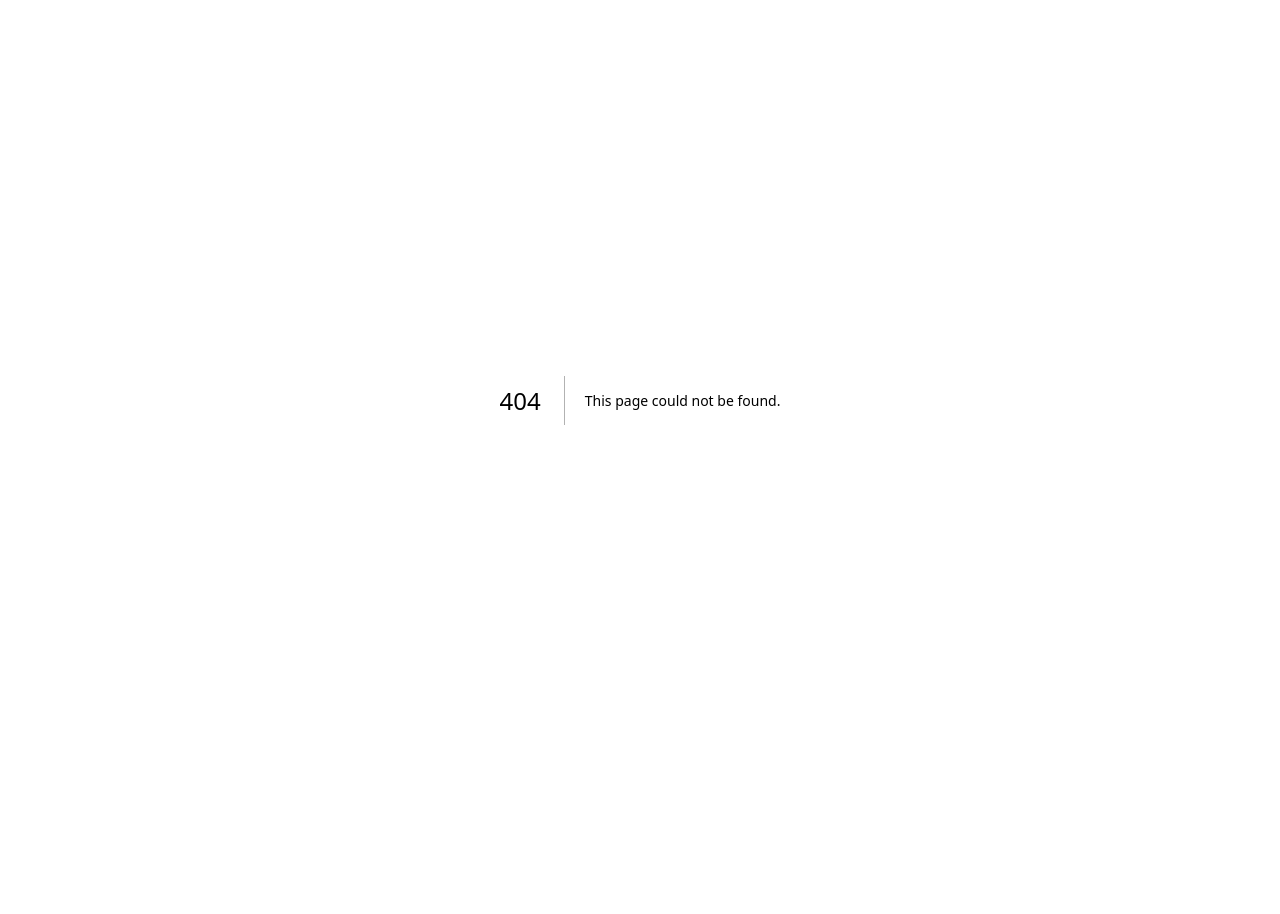
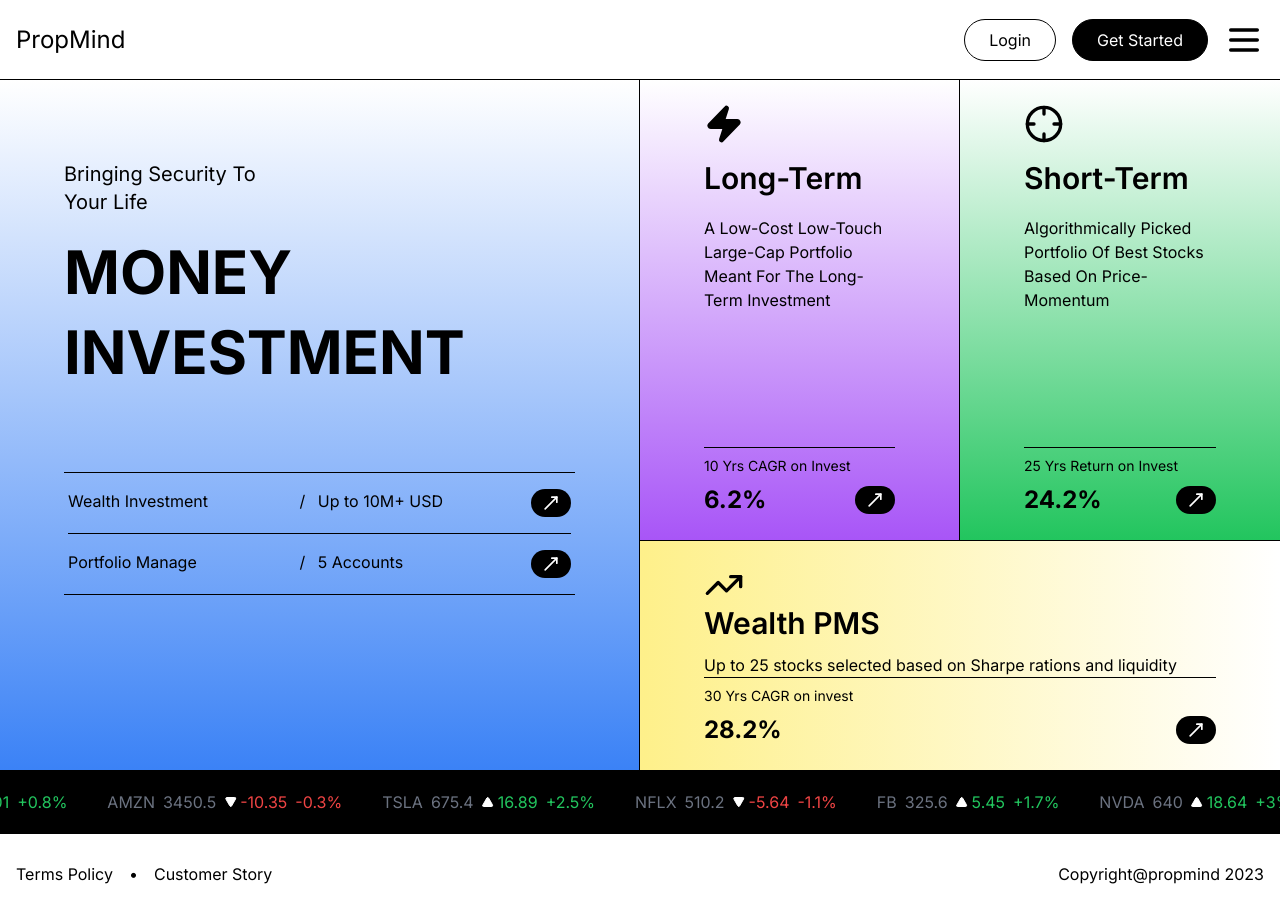
Before and after one commit to ColeBlender/tailwind-walkthroughs, a Next.js app: page /investment in a window 1280 px wide. Before the commit this address had no page. Before the commit the page ends 800 px from the top, so only its background shows below. Built offline with nearby package versions, Linux system fonts and the light colour scheme.

Commit message:
add invest page

```diff
--- /dev/null
+++ b/src/app/investment/page.tsx
@@ -0,0 +1,198 @@
+import {
+  Crosshair,
+  Menu,
+  MoveUpRight,
+  TrendingUp,
+  Triangle,
+  Zap,
+} from "lucide-react";
+import Link from "next/link";
+
+function InvestmentPage() {
+  return (
+    <div className="flex flex-col min-h-screen">
+      <header className="flex justify-between h-20 items-center border-b border-black px-4">
+        <h1 className="text-2xl">PropMind</h1>
+
+        <div className="flex gap-4 items-center">
+          <Link
+            href="/investment"
+            className="py-2 px-6 border border-black rounded-full hidden sm:block"
+          >
+            Login
+          </Link>
+          <Link
+            href="/investment"
+            className="py-2 px-6 bg-black text-white border border-black rounded-full hidden sm:block"
+          >
+            Get Started
+          </Link>
+          <Menu className="size-10" />
+        </div>
+      </header>
+
+      <main className="sm:grid flex-1 grid-cols-4 grid-rows-3">
+        <div className="bg-gradient-to-b from-white to-blue-500 row-span-3 col-span-2 pt-20 px-4 xl:px-16 sm:border-r border-black">
+          <p className="text-xl">
+            Bringing Security To <p>Your Life</p>
+          </p>
+          <h1 className="text-2xl lg:text-6xl font-bold uppercase lg:leading-[80px] mt-4">
+            Money <h1>Investment</h1>
+          </h1>
+
+          <div className="mt-20 border-y border-black py-4 px-1">
+            <div className="flex">
+              <p className="flex-1">Wealth Investment</p>
+              <p className="flex-1">
+                <span className="mr-2">/</span> Up to 10M+ USD
+              </p>
+              <MoveUpRight className="bg-black rounded-full text-white w-10 py-1 h-7" />
+            </div>
+
+            <hr className="border-black my-4" />
+
+            <div className="flex">
+              <p className="flex-1">Portfolio Manage</p>
+              <p className="flex-1">
+                <span className="mr-2">/</span> 5 Accounts
+              </p>
+              <MoveUpRight className="bg-black rounded-full text-white w-10 py-1 h-7" />
+            </div>
+          </div>
+        </div>
+
+        <div className="bg-gradient-to-b from-white to-purple-500 row-span-2 px-4 xl:px-16 flex flex-col p-6 sm:border-r border-black">
+          <Zap className="size-10" fill={"black"} />
+          <h1 className="text-3xl font-semibold mt-4">Long-Term</h1>
+
+          <p className="mt-5">
+            A Low-Cost Low-Touch Large-Cap Portfolio Meant For The Long-Term
+            Investment
+          </p>
+
+          <hr className="border-black mt-auto mb-2" />
+
+          <p className="text-sm">10 Yrs CAGR on Invest</p>
+
+          <div className="flex justify-between items-center mt-2">
+            <p className="text-2xl font-bold">6.2%</p>
+
+            <MoveUpRight className="bg-black rounded-full text-white w-10 py-1 h-7" />
+          </div>
+        </div>
+
+        <div className="bg-gradient-to-b from-white to-green-500 row-span-2 px-4 xl:px-16 flex flex-col p-6">
+          <Crosshair className="size-10" />
+          <h1 className="text-3xl font-semibold mt-4">Short-Term</h1>
+
+          <p className="mt-5">
+            Algorithmically Picked Portfolio Of Best Stocks Based On
+            Price-Momentum
+          </p>
+
+          <hr className="border-black mt-auto mb-2" />
+
+          <p className="text-sm">25 Yrs Return on Invest</p>
+
+          <div className="flex justify-between items-center mt-2">
+            <p className="text-2xl font-bold">24.2%</p>
+
+            <MoveUpRight className="bg-black rounded-full text-white w-10 py-1 h-7" />
+          </div>
+        </div>
+
+        <div className="bg-gradient-to-r from-yellow-200 to-white col-span-2 px-4 xl:px-16 flex flex-col p-6 sm:border-t border-black">
+          <TrendingUp className="size-10" />
+          <h1 className="text-3xl font-semibold">Wealth PMS</h1>
+
+          <p className="mt-3 text-xs lg:text-base">
+            Up to 25 stocks selected based on Sharpe rations and liquidity
+          </p>
+
+          <hr className="border-black mt-auto mb-2" />
+
+          <p className="text-sm">30 Yrs CAGR on invest</p>
+
+          <div className="flex justify-between items-center mt-2">
+            <p className="text-2xl font-bold">28.2%</p>
+
+            <MoveUpRight className="bg-black rounded-full text-white w-10 py-1 h-7" />
+          </div>
+        </div>
+      </main>
+
+      <div className="h-16 bg-black flex items-center overflow-hidden">
+        <ul className="flex gap-10 text-white items-center animate-tickers">
+          {[...stocks, ...stocks].map((stock) => {
+            const increase = stock.priceChange > 0;
+            return (
+              <li key={stock.ticker} className="flex gap-2">
+                <p className="text-gray-500">{stock.ticker}</p>
+                <p className="text-gray-500">{stock.price}</p>
+                <p className="flex items-center gap-1">
+                  <Triangle
+                    className={`size-3 ${!increase && "rotate-180"}`}
+                    fill="white"
+                  />
+                  <p
+                    className={`${
+                      increase ? "text-green-500" : "text-red-500"
+                    }`}
+                  >
+                    {stock.priceChange}
+                  </p>
+                </p>
+                <p
+                  className={`${increase ? "text-green-500" : "text-red-500"}`}
+                >
+                  {increase && "+"}
+                  {stock.percentageChange}%
+                </p>
+              </li>
+            );
+          })}
+        </ul>
+      </div>
+
+      <footer className="h-20 flex justify-between px-4 items-center">
+        <div className="flex items-center gap-4">
+          <p>Terms Policy</p>
+          <p>•</p>
+          <p>Customer Story</p>
+        </div>
+
+        <p>Copyright@propmind 2023</p>
+      </footer>
+    </div>
+  );
+}
+
+export default InvestmentPage;
+
+const stocks = [
+  { ticker: "AAPL", price: 150.75, percentageChange: 1.2, priceChange: 1.79 },
+  { ticker: "MSFT", price: 299.1, percentageChange: -0.5, priceChange: -1.5 },
+  { ticker: "GOOGL", price: 2750.8, percentageChange: 0.8, priceChange: 22.01 },
+  {
+    ticker: "AMZN",
+    price: 3450.5,
+    percentageChange: -0.3,
+    priceChange: -10.35,
+  },
+  { ticker: "TSLA", price: 675.4, percentageChange: 2.5, priceChange: 16.89 },
+  { ticker: "NFLX", price: 510.2, percentageChange: -1.1, priceChange: -5.64 },
+  { ticker: "FB", price: 325.6, percentageChange: 1.7, priceChange: 5.45 },
+  { ticker: "NVDA", price: 640.0, percentageChange: 3.0, priceChange: 18.64 },
+  { ticker: "INTC", price: 54.2, percentageChange: -0.8, priceChange: -0.43 },
+  { ticker: "ADBE", price: 520.1, percentageChange: 0.6, priceChange: 3.12 },
+  { ticker: "PYPL", price: 290.3, percentageChange: -1.5, priceChange: -4.45 },
+  { ticker: "CSCO", price: 55.6, percentageChange: 0.4, priceChange: 0.22 },
+  { ticker: "ORCL", price: 85.9, percentageChange: 2.1, priceChange: 1.76 },
+  { ticker: "IBM", price: 135.7, percentageChange: -0.7, priceChange: -0.95 },
+  { ticker: "CRM", price: 250.2, percentageChange: 1.3, priceChange: 3.25 },
+  { ticker: "BABA", price: 205.0, percentageChange: 1.0, priceChange: 2.03 },
+  { ticker: "SAP", price: 140.4, percentageChange: -0.4, priceChange: -0.56 },
+  { ticker: "TM", price: 172.9, percentageChange: 0.7, priceChange: 1.21 },
+  { ticker: "SONY", price: 110.5, percentageChange: 2.2, priceChange: 2.41 },
+  { ticker: "V", price: 235.2, percentageChange: -1.0, priceChange: -2.38 },
+];
--- a/src/app/page.tsx
+++ b/src/app/page.tsx
@@ -79,4 +79,9 @@ const projects = [
     youtubeLink:
       "https://www.youtube.com/watch?v=Bj2qvWDeYdw&list=PLUyHhQn1KLAXK4qY0YIjGQPA5DI2zPWd6&index=4",
   },
+  {
+    name: "Investment",
+    youtubeLink:
+      "https://www.youtube.com/watch?v=Bj2qvWDeYdw&list=PLUyHhQn1KLAXK4qY0YIjGQPA5DI2zPWd6&index=4",
+  },
 ];
--- a/tailwind.config.ts
+++ b/tailwind.config.ts
@@ -1,13 +1,13 @@
-import type { Config } from "tailwindcss"
+import type { Config } from "tailwindcss";
 
 const config = {
   darkMode: ["class"],
   content: [
-    './pages/**/*.{ts,tsx}',
-    './components/**/*.{ts,tsx}',
-    './app/**/*.{ts,tsx}',
-    './src/**/*.{ts,tsx}',
-	],
+    "./pages/**/*.{ts,tsx}",
+    "./components/**/*.{ts,tsx}",
+    "./app/**/*.{ts,tsx}",
+    "./src/**/*.{ts,tsx}",
+  ],
   prefix: "",
   theme: {
     container: {
@@ -67,14 +67,19 @@ const config = {
           from: { height: "var(--radix-accordion-content-height)" },
           to: { height: "0" },
         },
+        tickers: {
+          "0%": { transform: "translateX(0)" },
+          "100%": { transform: "translateX(calc(-50% - 20px))" },
+        },
       },
       animation: {
         "accordion-down": "accordion-down 0.2s ease-out",
         "accordion-up": "accordion-up 0.2s ease-out",
+        tickers: "tickers 40s linear infinite",
       },
     },
   },
   plugins: [require("tailwindcss-animate")],
-} satisfies Config
+} satisfies Config;
 
-export default config
+export default config;
```
Also changed, not shown: public/investment-page-inspo.png (added).
